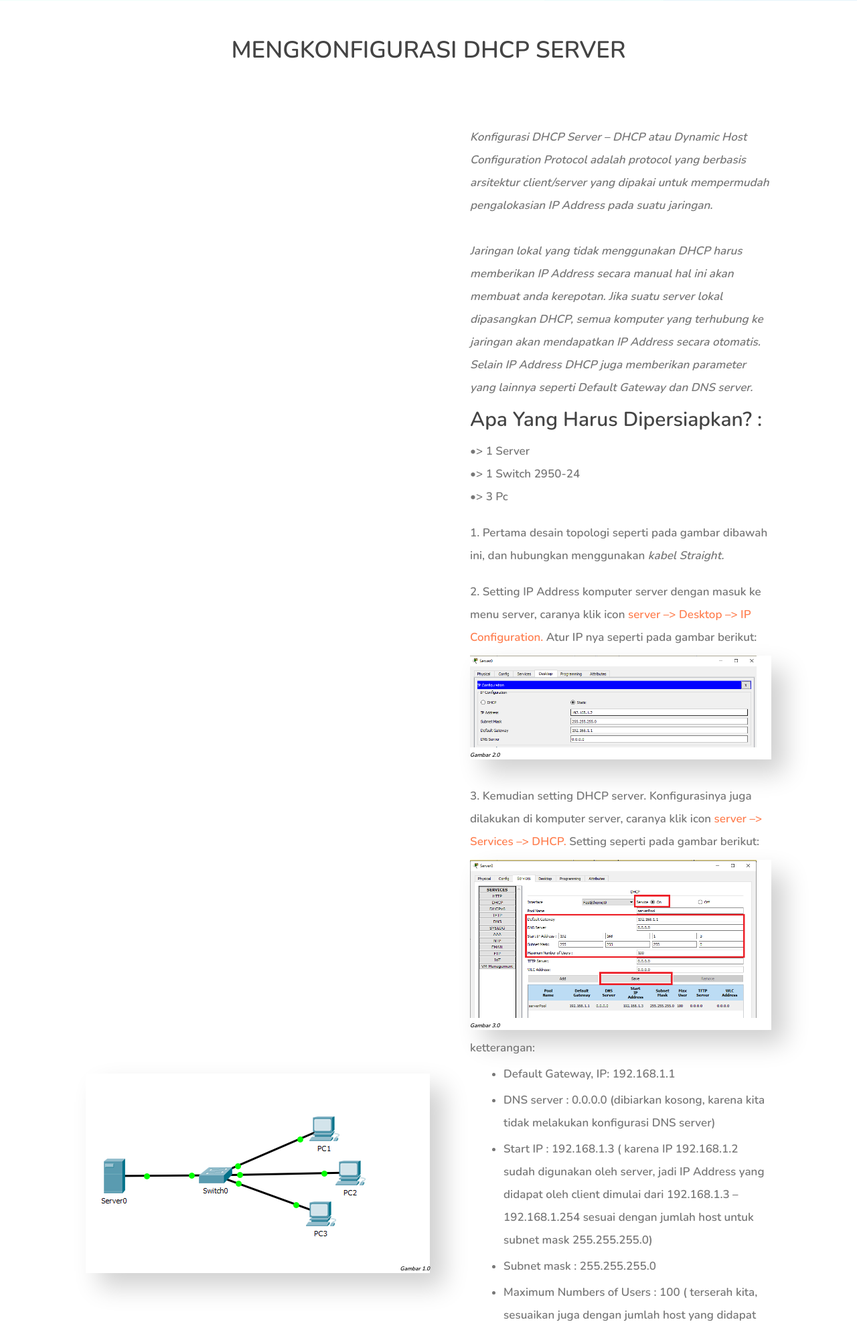
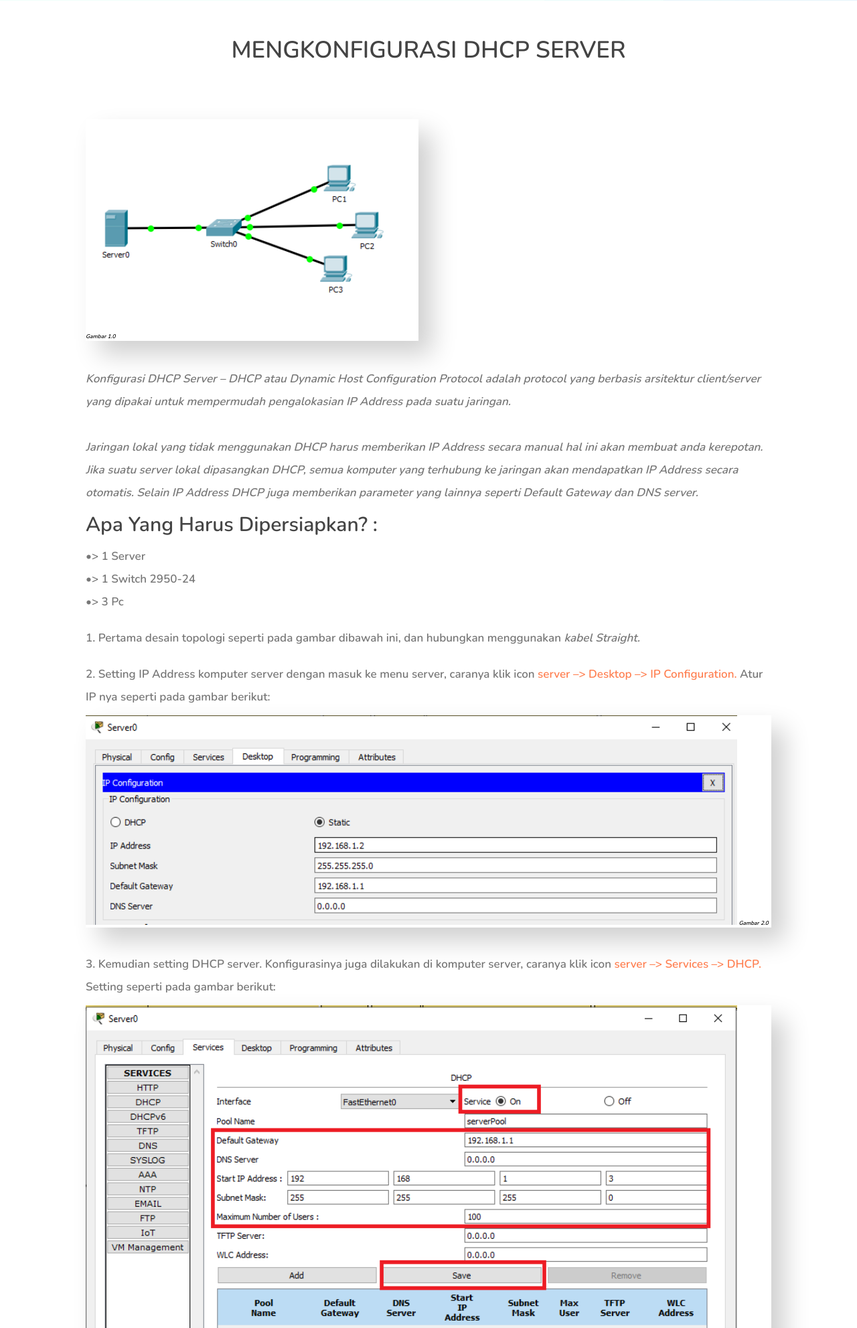
Before and after one commit to Ignasiussigit/NasWeb.github.io, a PHP site: page /public/1server.html in a window 1280 px wide. Shown: the part 375-2358 px from the top of the page at 67% size. Run offline with PHP 8.4, Linux system fonts and the light colour scheme.

Commit message:
menambahkan resposnsive pada img

```diff
--- a/css/style.css
+++ b/css/style.css
@@ -450,6 +450,20 @@
 .about .image-container img {
   width: 100%;
 }
+
+/* image bagian cisco */
+
+.about .image {
+  -webkit-box-flex: 1;
+  -ms-flex: 1 1 40rem;
+  flex: 1 1 40rem;
+}
+
+.about .image img {
+  width: 100%;
+}
+
+/* selesai bagian img cisco */
 
 .about .content {
   -webkit-box-flex: 1;
```
